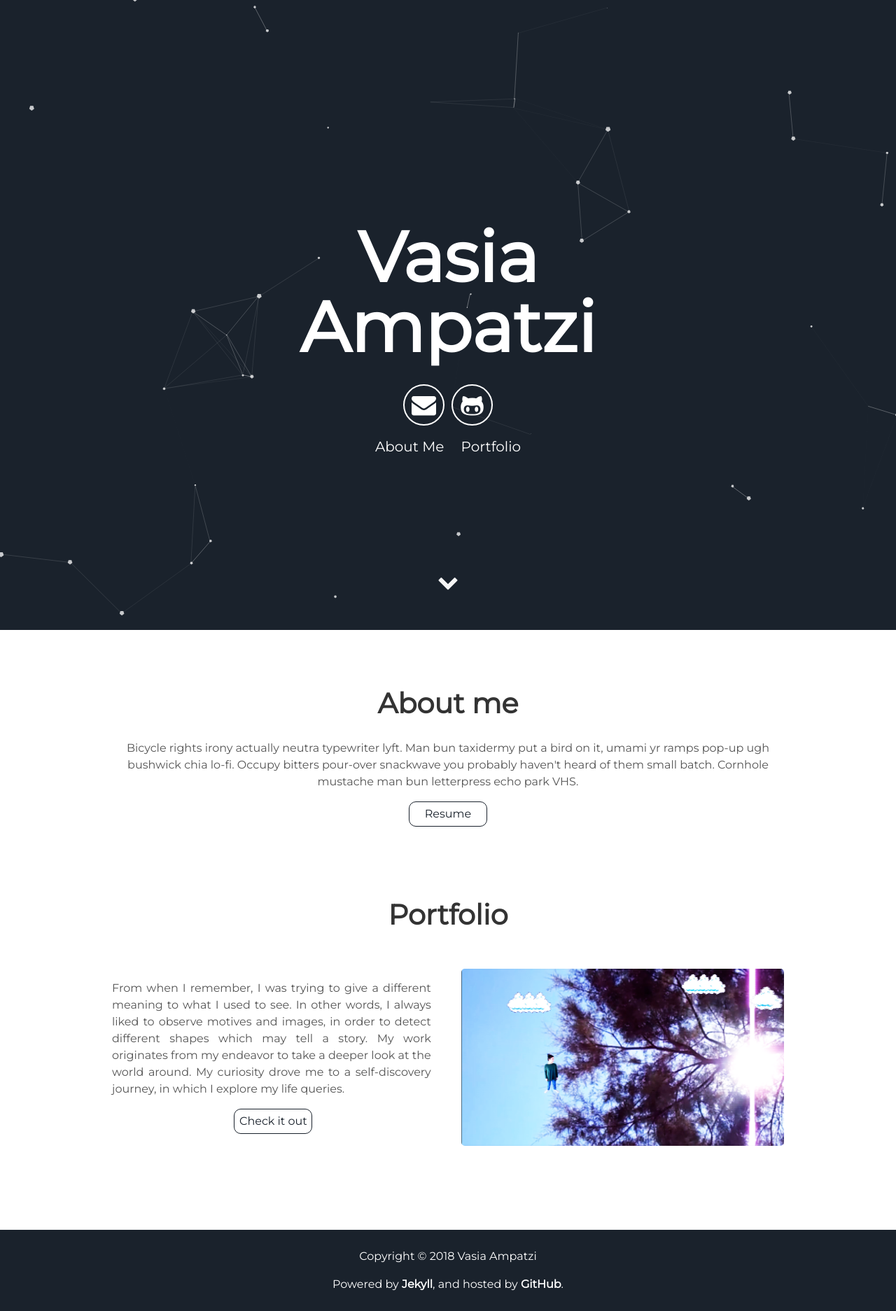
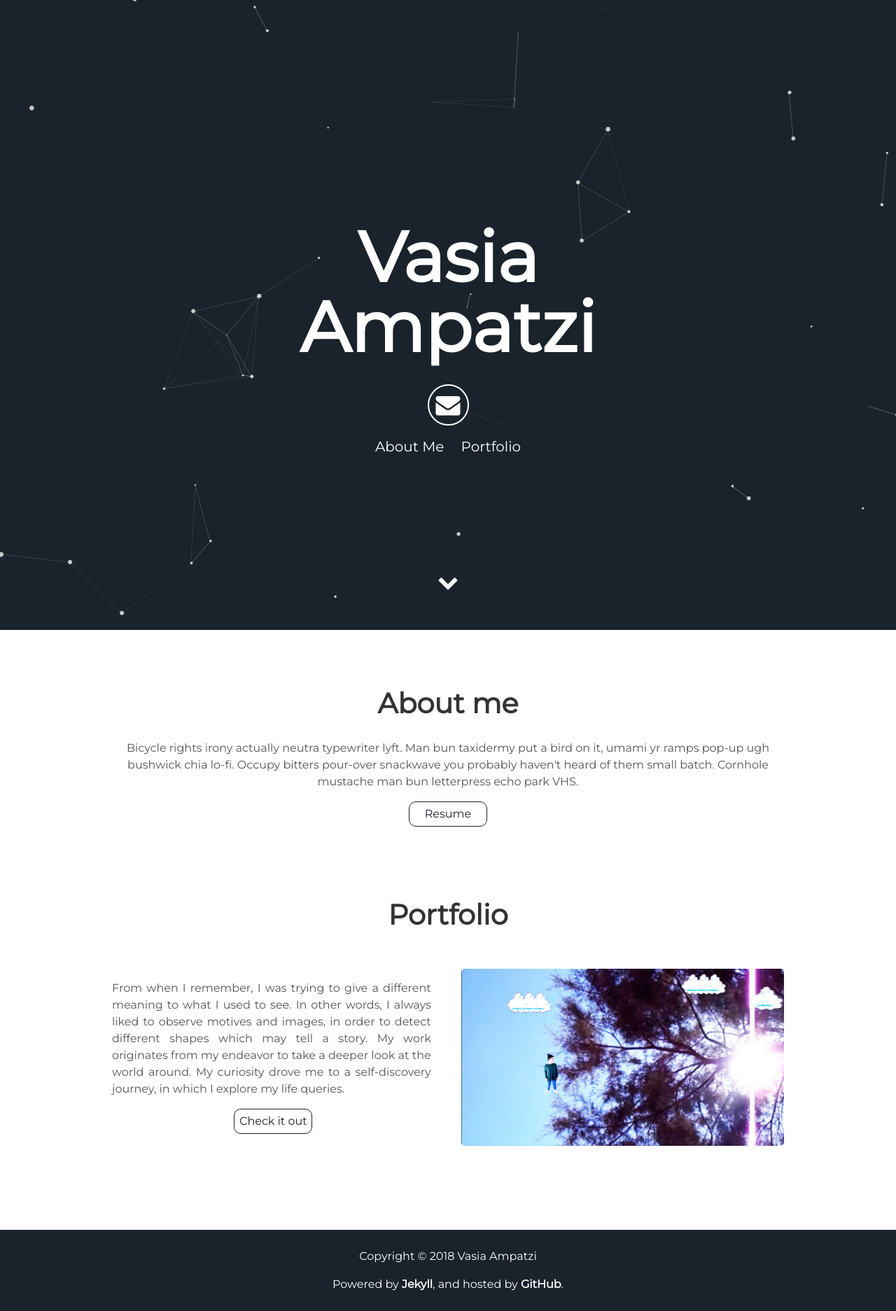
Before and after one commit to ampatzi/ampatzi.github.io, a Jekyll site: the page built from index.html, in a window 1280 px wide. Shown: the whole page at 70% size. Built offline with Jekyll 4.4.1, drawn with Linux system fonts in a browser that asks for light colours.

Commit message:
Update header

```diff
--- a/_config.yml
+++ b/_config.yml
@@ -10,7 +10,7 @@
 #user_title: Advertiser
 email: vasia.abatzi@gmail.com
 #twitter_username: lorem_ipsum
-github_username:  ampatzi
+#github_username:  ampatzi
 #gplus_username:  lorem_ipsum
 
 # Google-analytics
--- a/_includes/header.html
+++ b/_includes/header.html
@@ -6,7 +6,6 @@
       </h1>
       <div class="header-icons">
           <a aria-label="Send email" href="mailto:vasia.abatzi@gmail.com"><i class="icon fa fa-envelope"></i></a>
-        <a aria-label="My Github" target="_blank" href="https://github.com/ampatzi"><i class="icon fa fa-github-alt" aria-hidden="true"></i></a>
       </div>
       <div class="header-links">
         <a class="link" href="#about" data-scroll>About Me</a>
```
Also changed, not shown: particle.jpg (deleted).
